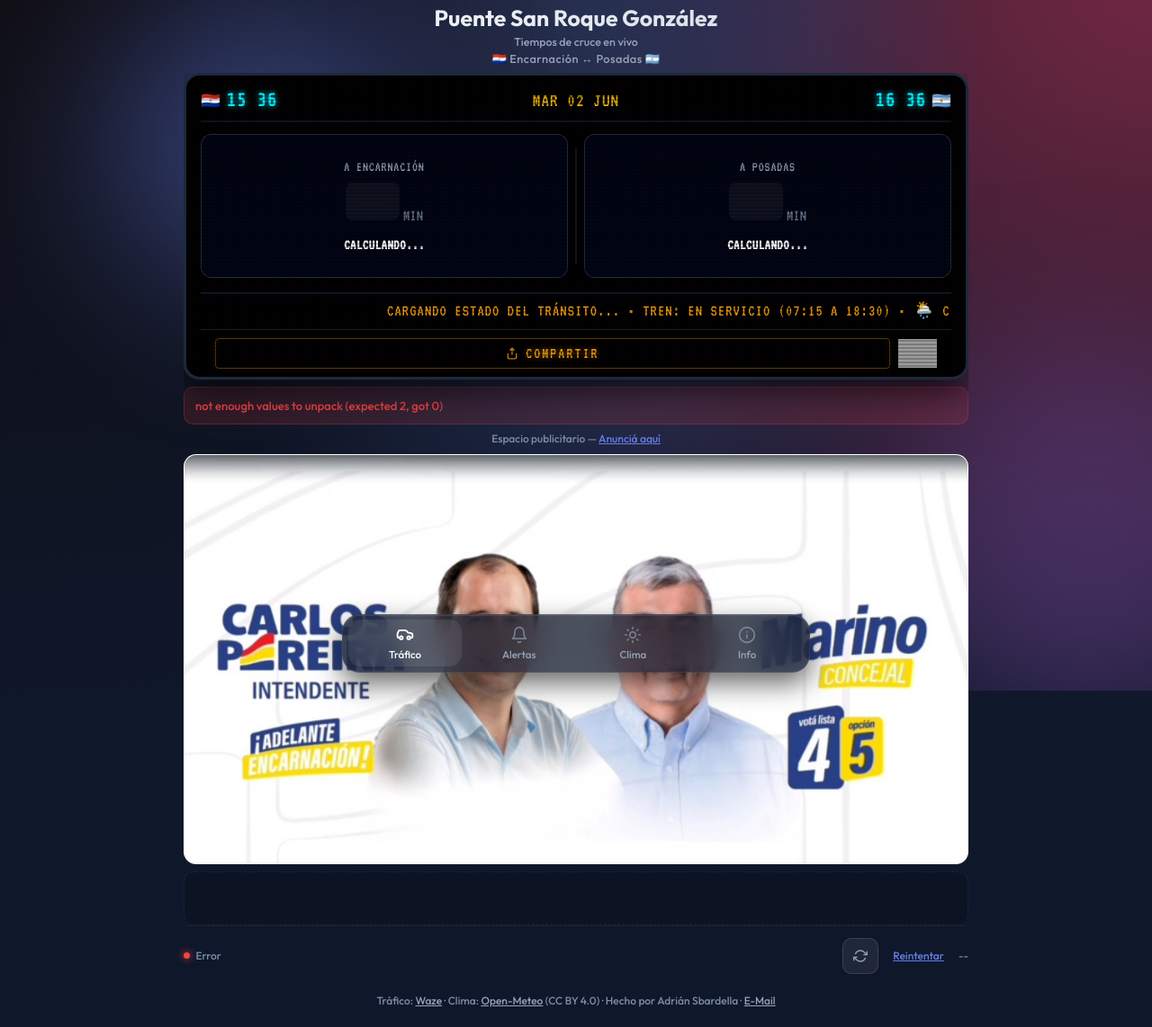
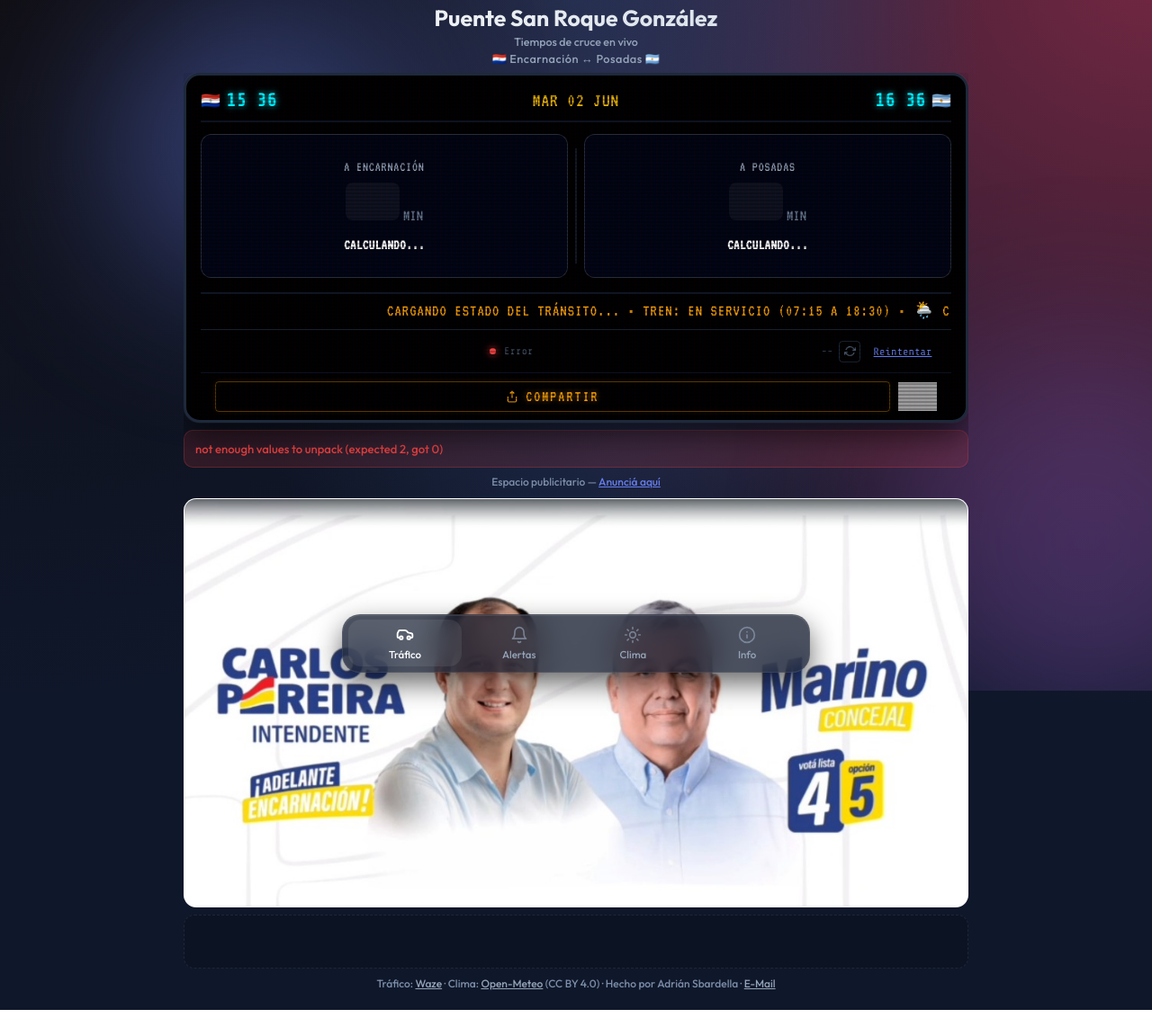
Before and after one commit to radianx/trafico-puente-san-roque-waze, a Flask app: page / in a window 1280 px wide. Shown: the part 32-1174 px from the top of the page at 90% size. Run offline with Flask 3, Linux system fonts and the light colour scheme; some libraries are stand-ins or nearby versions; grey boxes are pictures that could not be loaded.

Commit message:
Se mueve status con boton de actualización al contenedor principal

```diff
--- a/static/css/style.css
+++ b/static/css/style.css
@@ -1033,32 +1033,6 @@
     color: var(--text-dim)
 }
 
-.status-footer {
-    display: flex;
-    flex-wrap: wrap;
-    justify-content: space-between;
-    align-items: center;
-    gap: 0.5rem;
-    padding: 0.8rem 0;
-    font-size: 0.75rem;
-    color: var(--text-dim);
-    border-top: 1px solid var(--card-border);
-    margin-top: auto
-}
-
-.status-left {
-    display: flex;
-    align-items: center;
-    flex-wrap: wrap;
-    gap: 0.15rem
-}
-
-.status-actions {
-    display: flex;
-    align-items: center;
-    gap: 0.5rem
-}
-
 .status-dot {
     display: inline-block;
     width: 7px;
@@ -1939,15 +1913,77 @@
     position: relative;
 }
 
-/* Board footer with share + cafecito buttons */
+/* Board footer with status row + actions row */
 .board-footer {
+    display: flex;
+    flex-direction: column;
+    background: #000;
+    border-top: 1px solid #1e293b;
+}
+
+.board-status-row {
+    display: flex;
+    flex-wrap: wrap;
+    justify-content: center;
+    align-items: center;
+    gap: 0.35rem 0.75rem;
+    padding: 0.35rem 0.85rem;
+    border-bottom: 1px solid #0f172a;
+    font-family: 'Share Tech Mono', monospace;
+    font-size: 0.7rem;
+    color: #475569;
+    letter-spacing: 0.5px;
+}
+
+.board-status-left {
+    display: flex;
+    align-items: center;
+    gap: 0.3rem;
+    flex-wrap: wrap;
+    justify-content: center;
+    flex: 1;
+    min-width: 0;
+}
+
+.board-status-right {
+    display: flex;
+    align-items: center;
+    gap: 0.4rem;
+    flex-shrink: 0;
+}
+
+.board-refresh-btn {
+    display: flex;
+    align-items: center;
+    justify-content: center;
+    width: 24px;
+    height: 24px;
+    background: transparent;
+    border: 1px solid #1e293b;
+    border-radius: 4px;
+    color: #475569;
+    cursor: pointer;
+    padding: 0;
+    transition: color 0.15s, border-color 0.15s;
+}
+
+.board-refresh-btn:hover,
+.board-refresh-btn:focus-visible {
+    color: #f59e0b;
+    border-color: rgba(245, 158, 11, 0.4);
+    outline: none;
+}
+
+.board-refresh-btn.is-spinning svg {
+    animation: spin 0.8s linear infinite;
+}
+
+.board-actions-row {
     display: flex;
     justify-content: center;
     align-items: center;
     gap: 0.6rem;
     padding: 0.55rem 1rem;
-    background: #000;
-    border-top: 1px solid #1e293b;
 }
 
 .cafecito-btn {
--- a/templates/index.html
+++ b/templates/index.html
@@ -120,8 +120,29 @@
                             </div>
                         </div>
 
-                        <!-- Board footer: share button & cafecito -->
+                        <!-- Board footer: status + actions -->
                         <div class="board-footer">
+                            <div class="board-status-row">
+                                <div class="board-status-left">
+                                    <span class="status-dot initializing" id="status-dot" aria-hidden="true"></span>
+                                    <span id="status-text">Conectando...</span>
+                                    <span class="stale-warning" id="stale-warning" hidden> · Datos desactualizados</span>
+                                </div>
+                                <div class="board-status-right">
+                                    <span class="last-update tabular-nums" id="last-update">--:--</span>
+                                    <button type="button" class="board-refresh-btn" id="btn-refresh" title="Actualizar ahora"
+                                        aria-label="Actualizar datos de tráfico">
+                                        <svg width="13" height="13" viewBox="0 0 24 24" fill="none" stroke="currentColor" stroke-width="2.5"
+                                            aria-hidden="true">
+                                            <path d="M23 4v6h-6" />
+                                            <path d="M1 20v-6h6" />
+                                            <path d="M3.51 9a9 9 0 0 1 14.85-3.36L23 10M1 14l4.64 4.36A9 9 0 0 0 20.49 15" />
+                                        </svg>
+                                    </button>
+                                    <button type="button" class="text-btn" id="btn-retry" hidden>Reintentar</button>
+                                </div>
+                            </div>
+                            <div class="board-actions-row">
                                 <button type="button" class="board-share-btn" id="btn-share-board"
                                     title="Compartir estado del puente"
                                     aria-label="Compartir estado del puente">
@@ -138,6 +159,7 @@
                                         src='https://cdn.cafecito.app/imgs/buttons/button_3.png'
                                         alt='Invitame un café en cafecito.app' />
                                 </a>
+                            </div>
                         </div>
                     </div>
                 </div>
@@ -419,26 +441,6 @@
             <div class="ad-space" id="ad-container"></div>
         </section>
 
-        <footer class="status-footer">
-            <div class="status-left">
-                <span class="status-dot initializing" id="status-dot" aria-hidden="true"></span>
-                <span id="status-text">Conectando...</span>
-                <span class="stale-warning" id="stale-warning" hidden> · Datos desactualizados</span>
-            </div>
-            <div class="status-actions">
-                <button type="button" class="icon-btn icon-btn-sm" id="btn-refresh" title="Actualizar ahora"
-                    aria-label="Actualizar datos de tráfico">
-                    <svg width="16" height="16" viewBox="0 0 24 24" fill="none" stroke="currentColor" stroke-width="2"
-                        aria-hidden="true">
-                        <path d="M23 4v6h-6" />
-                        <path d="M1 20v-6h6" />
-                        <path d="M3.51 9a9 9 0 0 1 14.85-3.36L23 10M1 14l4.64 4.36A9 9 0 0 0 20.49 15" />
-                    </svg>
-                </button>
-                <button type="button" class="text-btn" id="btn-retry" hidden>Reintentar</button>
-                <span class="last-update tabular-nums" id="last-update">--:--</span>
-            </div>
-        </footer>
         <div class="attribution">Tráfico: <a href="https://www.waze.com" target="_blank"
                 rel="noopener noreferrer">Waze</a> ·
             Clima: <a href="https://open-meteo.com/" target="_blank" rel="noopener noreferrer">Open-Meteo</a> (CC BY
```
Lines whose indentation alone changed are shown as unchanged.
